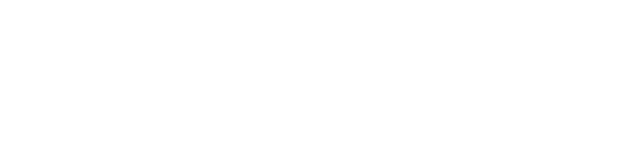
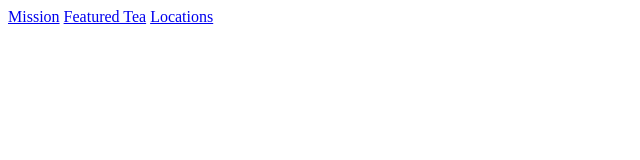
Before and after one commit to Clacle/TeaCozy, a plain HTML site: page index.html in a window 1280 px wide. Shown: the whole page, without its empty margins (0-640 px from the left). Drawn offline with Linux system fonts and the light colour scheme.

Commit message:
Add header and nav

```diff
--- a/index.html
+++ b/index.html
@@ -3,8 +3,18 @@
   <head>
     <meta charset="utf-8">
     <title>Tea Cozy</title>
+    <link type="text/css" rel="stylesheet" href="./resources/css/style.css" />
   </head>
   <body>
-
+    <!--Header and Nav Section-->
+    <header>
+      <div class="logo">
+        <nav>
+          <a href="#mission">Mission</a>
+          <a href="#featured-tea">Featured Tea</a>
+          <a href="#locations">Locations</a>
+        </nav>
+      </div>
+    </header>
   </body>
 </html>
```
Also changed, not shown: resources/images/img-berryblitz.jpg (added), resources/images/img-donut.jpg (added), resources/images/img-locations-background.jpg (added), resources/images/img-mission-background.jpg (added), resources/images/img-myrtle-ave.jpg (added), resources/images/img-spiced-rum.jpg (added), resources/images/img-tea-cozy-logo.png (added), 1 other file.
